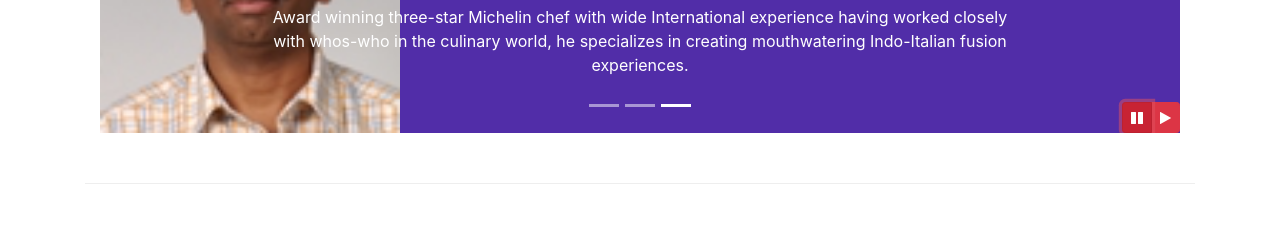
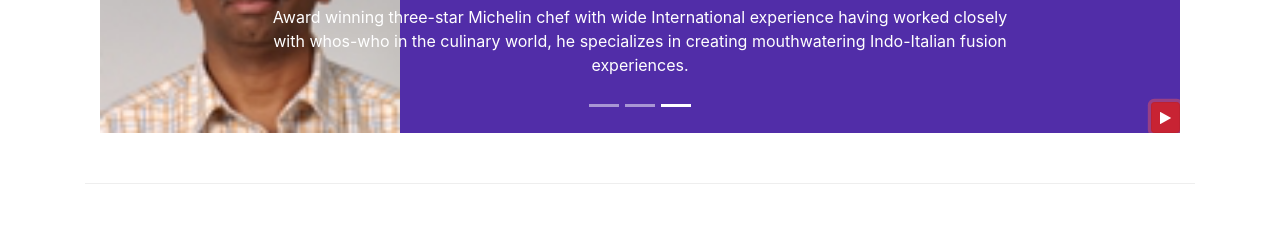
Before and after one commit to magnuslopes23/bootstrap4, a website: page index.html in a window 1280 px wide. Both pictures are taken after a click on the button 1137 px from the left and 668 px from the top of the page. Shown: the part 551-800 px from the top of the page. Drawn offline with nearby package versions, Linux system fonts and the light colour scheme.

Commit message:
more bootstrap jQuery

```diff
--- a/index.html
+++ b/index.html
@@ -199,14 +199,10 @@
                         <a class="carousel-control-next" href="#mycarousel" role="button" data-slide="next">
                             <span class="carousel-control-next-icon"></span>
                         </a>
-                        <div class="btn-group" id="carouselButton">
-                            <button class="btn btn-sm btn-danger" id="carousel-pause">
-                                <span class="fa fa-pause"></span>
-                            </button>
-                            <button class="btn btn-sm btn-danger" id="carousel-play">
-                                <span class="fa fa-play"></span>
-                            </button>
-                        </div>
+                        <button class="btn btn-sm btn-danger" id="carouselButton" data-interval=2000>
+                            <span class="fa fa-pause"></span>
+                        </button>
+
                     </div>
                 </div>
             </div>
@@ -316,12 +312,19 @@
     <script>
         $(document).ready(function(){
             $("#mycarousel").carousel( { interval: 2000 } );
-            $("#carousel-pause").click(function(){
-                $("#mycarousel").carousel('pause');
+            $("#carouselButton").click(function(){
+                if($('#carouselButton').children('span').hasClass('fa-pause')){
+                    $("#mycarousel").carousel('pause');
+                    $('#carouselButton').children('span').removeClass('fa-pause')
+                    $('#carouselButton').children('span').addClass('fa-play')
+                }
+                else{
+                    $("#mycarousel").carousel('cycle');
+                    $('#carouselButton').children('span').removeClass('fa-play')
+                    $('#carouselButton').children('span').addClass('fa-pause')
+                }
             });
-            $("#carousel-play").click(function(){
-                $("#mycarousel").carousel('cycle');
-            });
+
         });
     </script>
 
```
